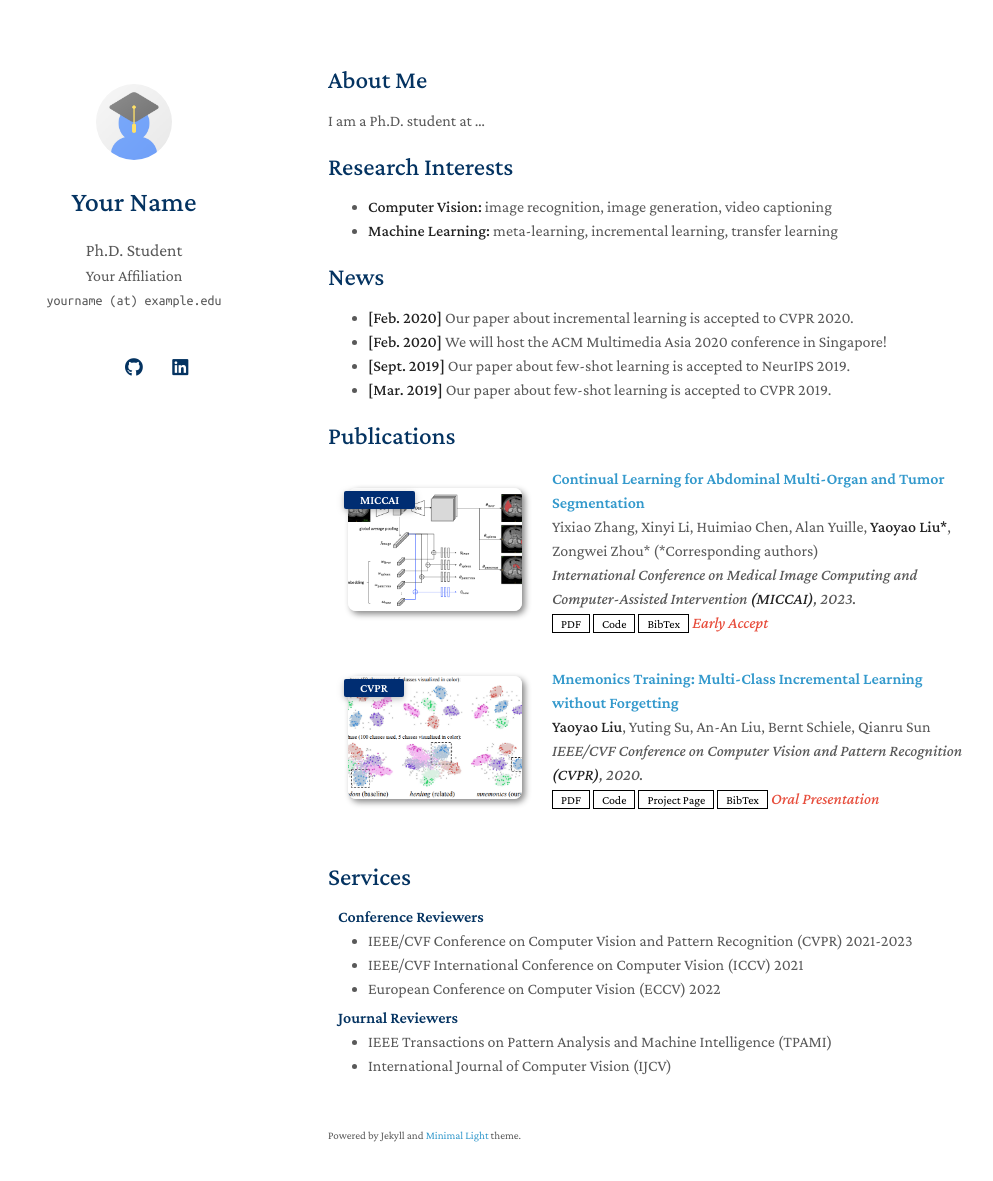
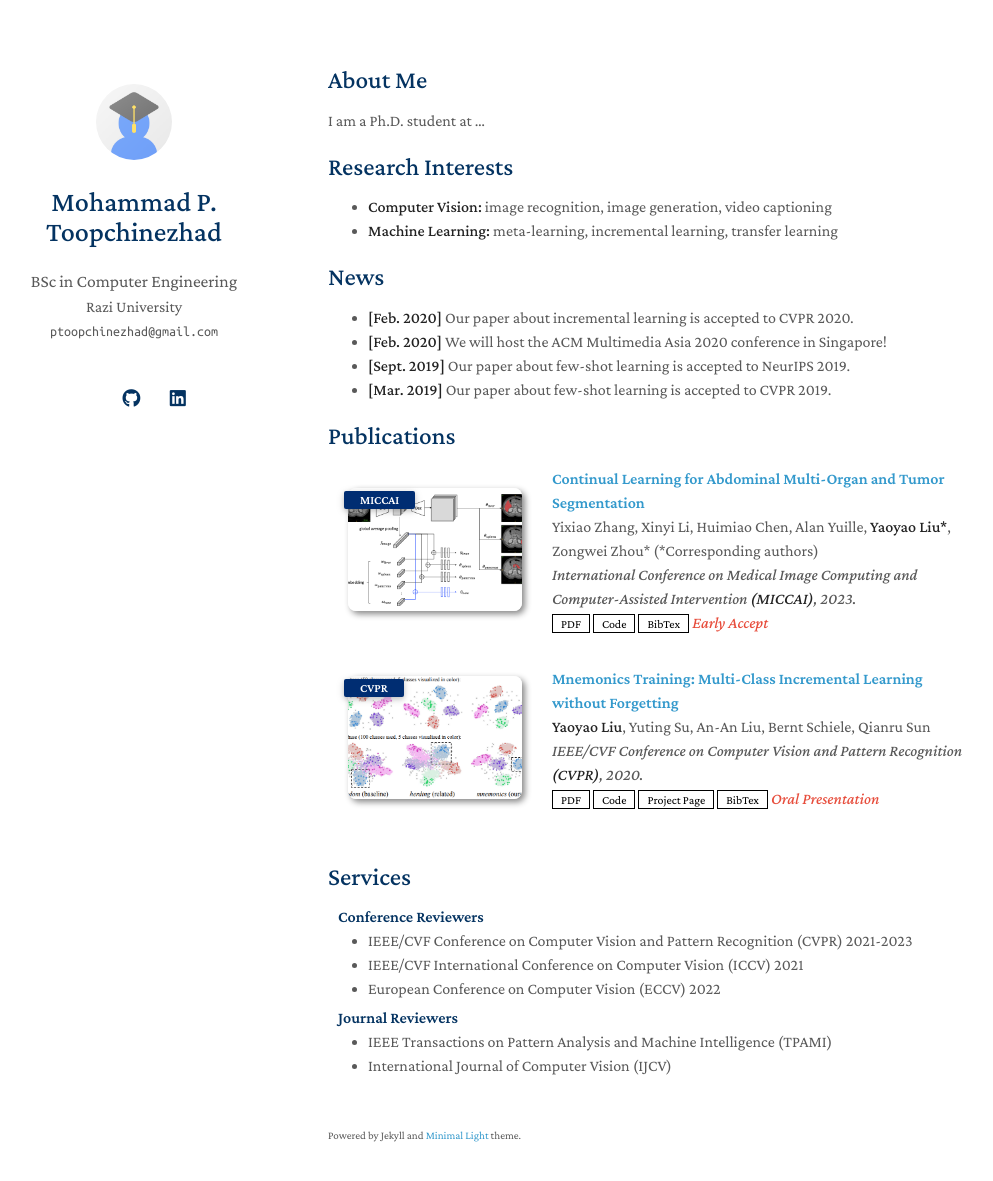
Before and after one commit to Procedurally-Generated-Human/Procedurally-Generated-Human.github.io, a Jekyll site: the page built from index.md, in a window 1280 px wide and 1216 px high. Shown: the top 1181 px of the window, without its empty margins (142-1135 px from the left). Built offline with Jekyll 4.4.1, drawn with Linux system fonts in a browser that asks for light colours; a style sheet for code colours, icons or effects is not loaded; our own code applies the rules of GitHub Pages for plain Markdown files.

Commit message:
Update _config.yml

```diff
--- a/_config.yml
+++ b/_config.yml
@@ -1,22 +1,22 @@
 # Basic Information
-title: Your Name
-position: Ph.D. Student
-affiliation: Your Affiliation
-email: yourname (at) example.edu
+title: Mohammad P. Toopchinezhad
+position: BSc in Computer Engineering
+affiliation: Razi University
+email: ptoopchinezhad@gmail.com
 
 # Search Engine Optimization (SEO)
 # The following information is used to improve the website traffic from search engines, e.g., Google.
-keywords: minimal light
-description: The Minimal Light is a simple and elegant jekyll theme for academic personal homepage.
+keywords: parsa, parsa toopchinezhad, mohammad parsa toopchinezhad, machine learning, reinforcement learning
+description: Mohammad Parsa Toopchinezhad's portfolio website
 canonical: https://minimal-light-theme.yliu.me/
 
 # Links
 # If you don't need one of them, you may delete the corresponding line.
-google_scholar: https://scholar.google.com/
+# google_scholar: https://scholar.google.com/
 cv_link: assets/files/curriculum_vitae.pdf
-github_link: https://github.com/
-linkedin: https://www.linkedin.com/
-twitter: https://twitter.com/
+github_link: https://github.com/Procedurally-Generated-Human
+linkedin: https://www.linkedin.com/in/parsa-toopchinezhad/
+# twitter: https://twitter.com/
 
 # Images (e.g., your profile picture and your website's favicon)
 # "favicon" and "favicon_dark" are used for the light and dark modes, respectively.
```
